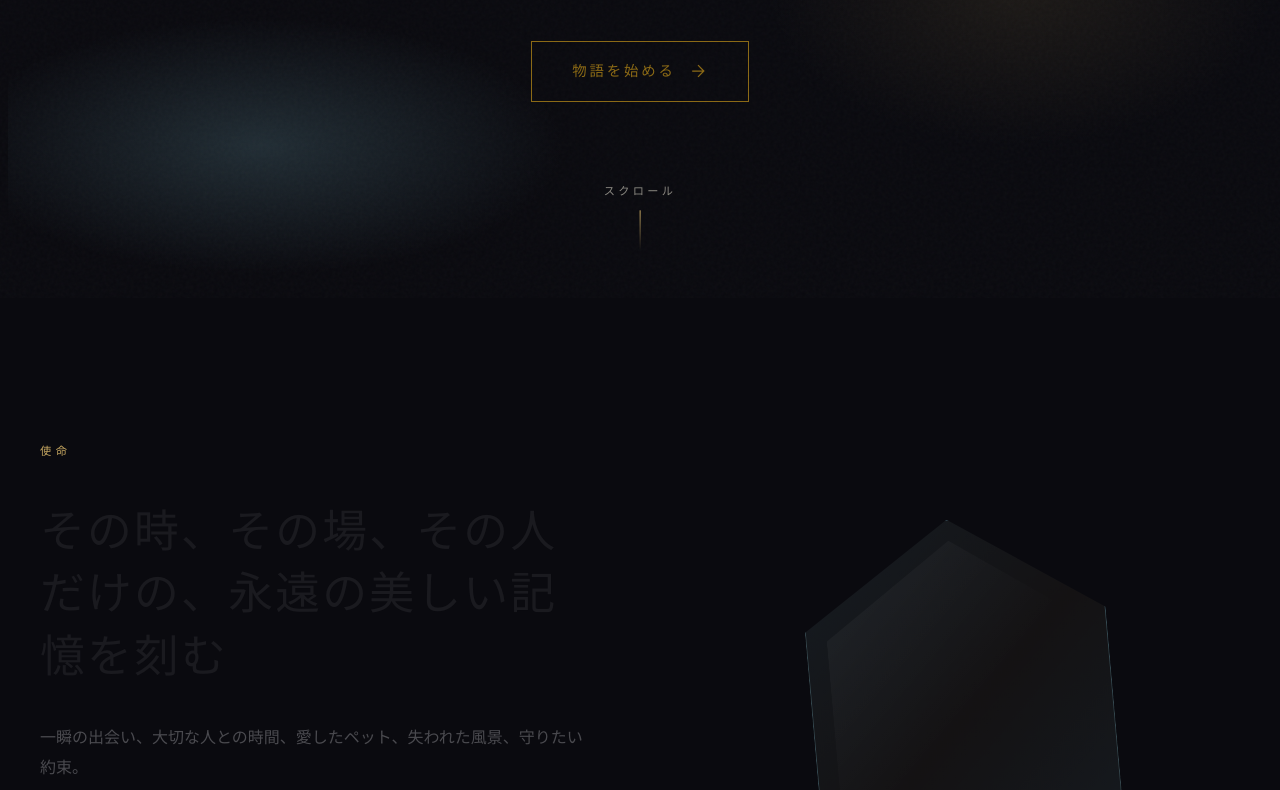
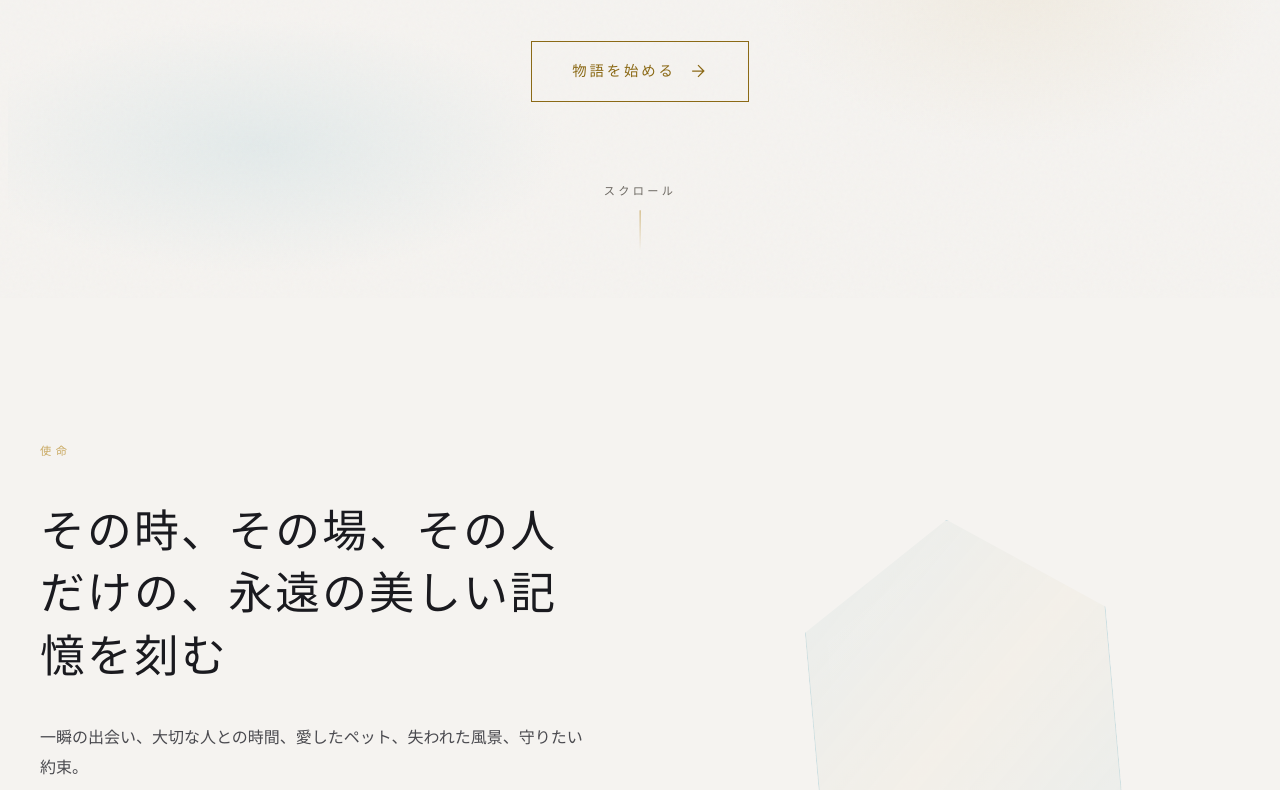
Before and after one commit to timeless-residents/pearlmemorial, a plain HTML site: page index-ja.html in a window 1280 px wide. Shown: the part 502-1292 px from the top of the page. Drawn offline with nearby package versions, Linux system fonts and the light colour scheme.

Commit message:
Update Calendly links and change to light mode theme

```diff
--- a/index-ja.html
+++ b/index-ja.html
@@ -10,14 +10,14 @@
     <link href="https://fonts.googleapis.com/css2?family=Cormorant+Garamond:ital,wght@0,300;0,400;0,500;0,600;1,300;1,400&family=Noto+Serif+JP:wght@200;300;400;500;600&family=Outfit:wght@200;300;400;500;600&display=swap" rel="stylesheet">
     <style>
         :root {
-            --color-bg: #0a0a0f;
-            --color-bg-subtle: #12121a;
-            --color-text: #e8e6e1;
-            --color-text-muted: #8a8880;
+            --color-bg: #f5f3f0;
+            --color-bg-subtle: #ebe7e1;
+            --color-text: #1a1815;
+            --color-text-muted: #6b6760;
             --color-accent: #c9a962;
-            --color-accent-glow: rgba(201, 169, 98, 0.3);
+            --color-accent-glow: rgba(201, 169, 98, 0.15);
             --color-crystal: #7eb8c9;
-            --color-crystal-glow: rgba(126, 184, 201, 0.2);
+            --color-crystal-glow: rgba(126, 184, 201, 0.15);
             --font-display: 'Noto Serif JP', 'Cormorant Garamond', Georgia, serif;
             --font-body: 'Outfit', 'Noto Serif JP', -apple-system, sans-serif;
         }
```
Also changed, not shown: index.html (+6 -6 lines).
